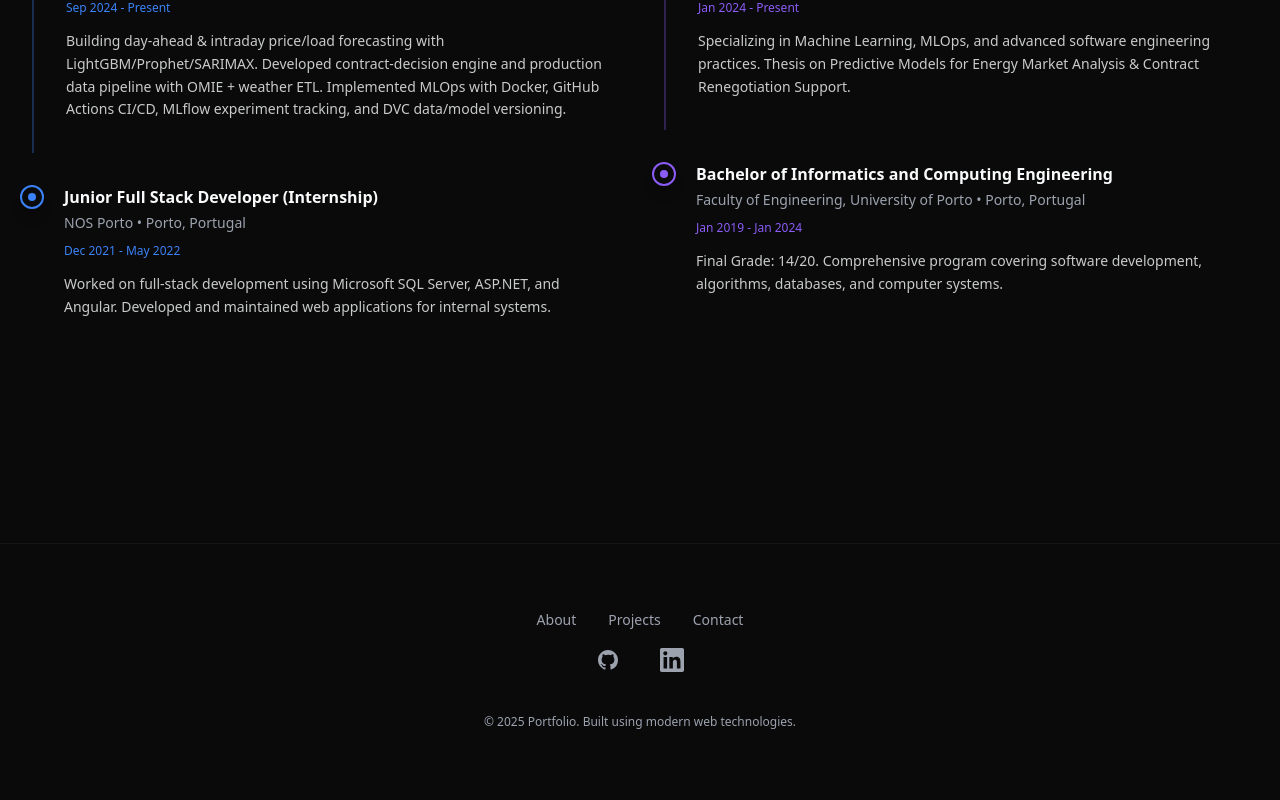
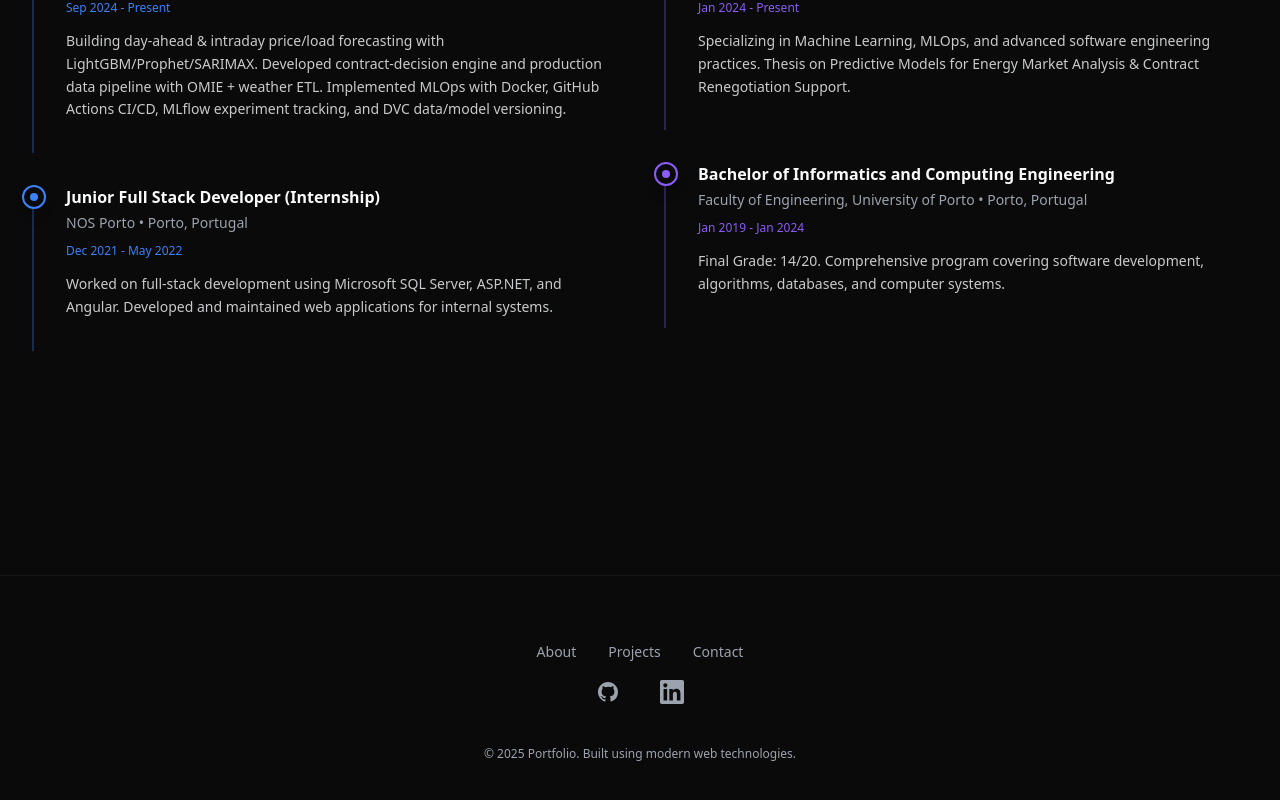
Before and after one commit to pveloso01/Portfolio, a Next.js app in the folder apps/web/: page /about in a window 1280 px wide. Shown: the part 1653-2453 px from the top of the page. Built offline with nearby package versions, Linux system fonts and the light colour scheme.

Commit message:
fix: restore border line on last timeline item

```diff
--- a/apps/web/src/components/about/timeline.tsx
+++ b/apps/web/src/components/about/timeline.tsx
@@ -38,7 +38,7 @@ export function Timeline() {
             {workExperience.map((exp) => (
               <div
                 key={exp.id}
-                className="relative pl-8 pb-8 border-l-2 border-primary/30 last:border-l-0 last:pb-0 group hover:border-primary/60 transition-colors"
+                className="relative pl-8 pb-8 border-l-2 border-primary/30 group hover:border-primary/60 transition-colors"
               >
                 <div className="absolute -left-3 top-0 flex items-center justify-center w-6 h-6 rounded-full bg-background border-2 border-primary shadow-lg group-hover:scale-125 transition-transform">
                   <div className="w-2 h-2 rounded-full bg-primary" />
@@ -93,7 +93,7 @@ export function Timeline() {
             {education.map((exp) => (
               <div
                 key={exp.id}
-                className="relative pl-8 pb-8 border-l-2 border-secondary/30 last:border-l-0 last:pb-0 group hover:border-secondary/60 transition-colors"
+                className="relative pl-8 pb-8 border-l-2 border-secondary/30 group hover:border-secondary/60 transition-colors"
               >
                 <div className="absolute -left-3 top-0 flex items-center justify-center w-6 h-6 rounded-full bg-background border-2 border-secondary shadow-lg group-hover:scale-125 transition-transform">
                   <div className="w-2 h-2 rounded-full bg-secondary" />
```
